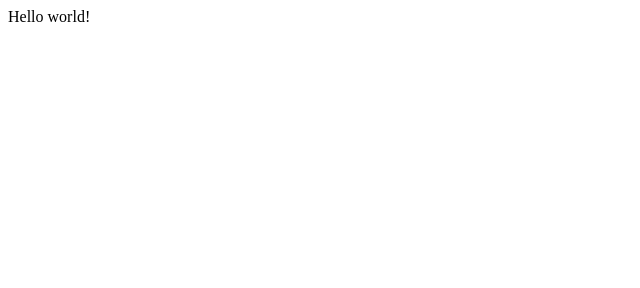
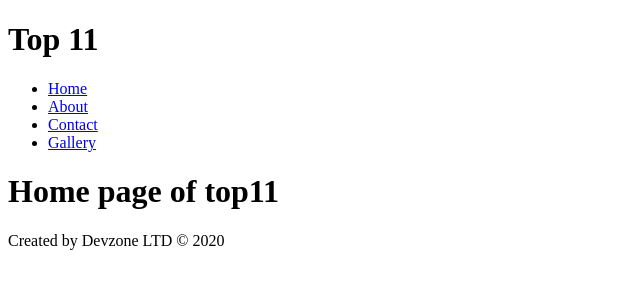
Before and after one commit to daxupaxu/top11-gatsby-amp, a Gatsby site: page / in a window 1280 px wide. Shown: the whole page, without its empty margins (0-640 px from the left). Built offline with nearby package versions, Linux system fonts and the light colour scheme; Gatsby itself is replaced by a stand-in of ours.

Commit message:
Intial commit

```diff
--- a/package.json
+++ b/package.json
@@ -1,12 +1,12 @@
 {
-  "name": "gatsby-starter-hello-world",
+  "name": "top11",
   "private": true,
   "description": "A simplified bare-bones starter for Gatsby",
   "version": "0.1.0",
   "license": "0BSD",
   "scripts": {
     "build": "gatsby build",
-    "develop": "gatsby develop",
+    "develop": "env-cmd .env.development gatsby develop",
     "format": "prettier --write \"**/*.{js,jsx,ts,tsx,json,md}\"",
     "start": "npm run develop",
     "serve": "gatsby serve",
@@ -19,6 +19,7 @@
     "react-dom": "^16.12.0"
   },
   "devDependencies": {
+    "env-cmd": "^10.1.0",
     "prettier": "2.1.2"
   },
   "repository": {
--- /dev/null
+++ b/src/components/footer.js
@@ -0,0 +1,13 @@
+import React from 'react'
+
+const Footer = () => {
+    return (
+        <footer>
+            <p>
+                Created by Devzone LTD © 2020
+            </p>
+        </footer>
+    )
+}
+
+export default Footer
--- /dev/null
+++ b/src/components/header.js
@@ -0,0 +1,19 @@
+import React from 'react'
+
+import { Link } from 'gatsby';
+
+const Header = () => {
+    return (
+        <header>
+            <h1>Top 11</h1>
+            <ul>
+                <li><Link to="/">Home</Link></li>
+                <li><Link to="/about">About</Link></li>
+                <li><Link to="/contact">Contact</Link></li>
+                <li><Link to="/gallery">Gallery</Link></li>
+            </ul>
+        </header>
+    )
+}
+
+export default Header
--- /dev/null
+++ b/src/components/layout.js
@@ -0,0 +1,16 @@
+import React from 'react'
+
+import Header from './header'
+import Footer from './footer'
+
+const Layout = (props) => {
+    return (
+        <div>
+            <Header />
+                {props.children}
+            <Footer />
+        </div>
+    )
+}
+
+export default Layout
--- a/src/pages/index.js
+++ b/src/pages/index.js
@@ -1,5 +1,13 @@
-import React from "react"
+import React from 'react'
 
-export default function Home() {
-  return <div>Hello world!</div>
+import Layout from '../components/layout'
+
+const IndexPage = () => {
+  return (
+    <Layout>
+      <h1>Home page of top11</h1>
+    </Layout>
+  )
 }
+
+export default IndexPage
```
Also changed, not shown: src/gatsby-config.js (added, +9 -0 lines), src/pages/about.js (added, +15 -0 lines), src/pages/contact.js (added, +13 -0 lines), src/pages/gallery.js (added, +13 -0 lines), 1 other file.
